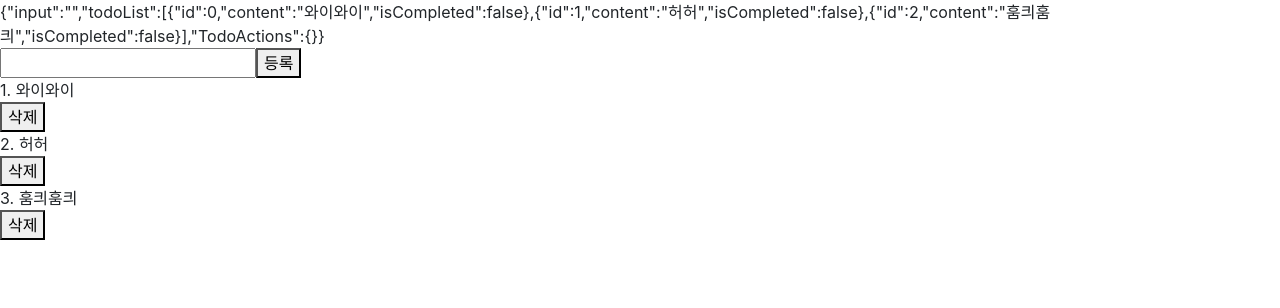
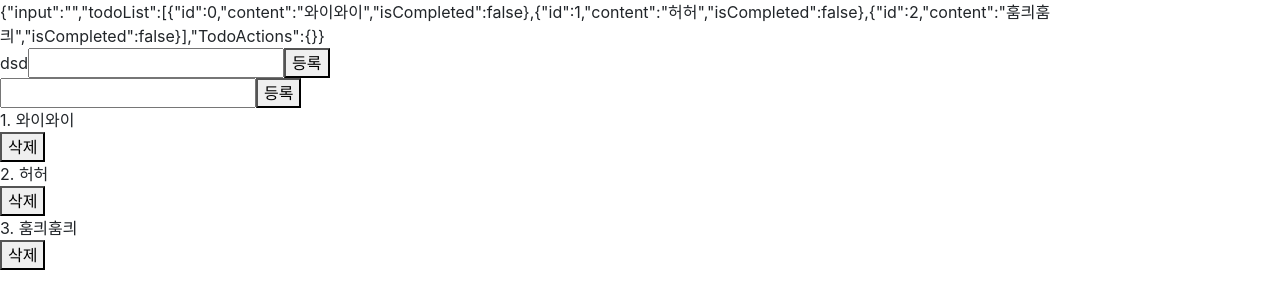
Before and after one commit to fcsn/react-practice, a React (Create React App) app: page / in a window 1280 px wide. Shown: the top 308 px of the page. Built offline with nearby package versions, Linux system fonts and the light colour scheme.

Commit message:
fix: Fix reducer in todo.js

```diff
--- a/src/containers/TodoList/TodoListContainer.js
+++ b/src/containers/TodoList/TodoListContainer.js
@@ -8,19 +8,20 @@ import TodoList from '../../../src/components/TodoList/TodoList';
 class TodoListContainer extends React.Component {
     handleChange = e => {
         const {TodoActions} = this.props
+        if (e.target.value !== 0)
         TodoActions.changeInput(e.target.value)
     }
 
     handleSubmit = e => {
         e.preventDefault();
-        const { TodoActions, input } = this.props
+        const {TodoActions, input} = this.props
         TodoActions.create(input)
         TodoActions.changeInput("")
     }
 
     handleRemove = id => {
-        const {todoActions} = this.props
-        todoActions.remove(id)
+        const {TodoActions} = this.props
+        TodoActions.remove(id)
     }
 
     render () {
@@ -28,6 +29,13 @@ class TodoListContainer extends React.Component {
         return (
             <div>
                 {JSON.stringify(this.props)}
+                <form onSubmit={this.handleSubmit}>
+                    dsd
+                    <input type="text"
+                           value={input}
+                           onChange={this.handleChange}/>
+                    <button>등록</button>
+                </form>
                 <TodoList todoList={todoList}
                           input={input}
                           onChange={this.handleChange}
--- a/src/store/modules/todo.js
+++ b/src/store/modules/todo.js
@@ -33,10 +33,10 @@ const initialState = {
 }
 
 export default handleActions({
-    [CHANGE_INPUT]: (state, action) => {
+    [CHANGE_INPUT]: (state, action) =>
         produce(state, draft => {draft.input = action.payload})
-    },
-    [CREATE]: (state, action) => {
+    ,
+    [CREATE]: (state, action) =>
         produce(state, draft => {
             const item = {
                 // payload가 하나면 action.payload로 바로 불러오지만 payload가 두 개 이상이면 객체로 들어가서 action.payload.first 이렇게 불러와야 합니다.
@@ -46,16 +46,15 @@ export default handleActions({
             }
             draft.todoList.push(item)
         })
-    },
-    [TOGGLE]: (state, action) => {
+    ,
+    [TOGGLE]: (state, action) =>
         produce(state, draft => {
             const item = draft.todoList.find(item => item.id === action.payload)
             item.isCompleted = !item.isCompleted
         })
-    },
-    [REMOVE]: (state, action) => {
+    ,
+    [REMOVE]: (state, action) =>
         produce(state, draft => {
             draft.todoList.splice(draft.todoList.findIndex(item => item.id === action.payload), 1)
         })
-    }
 }, initialState)
```
